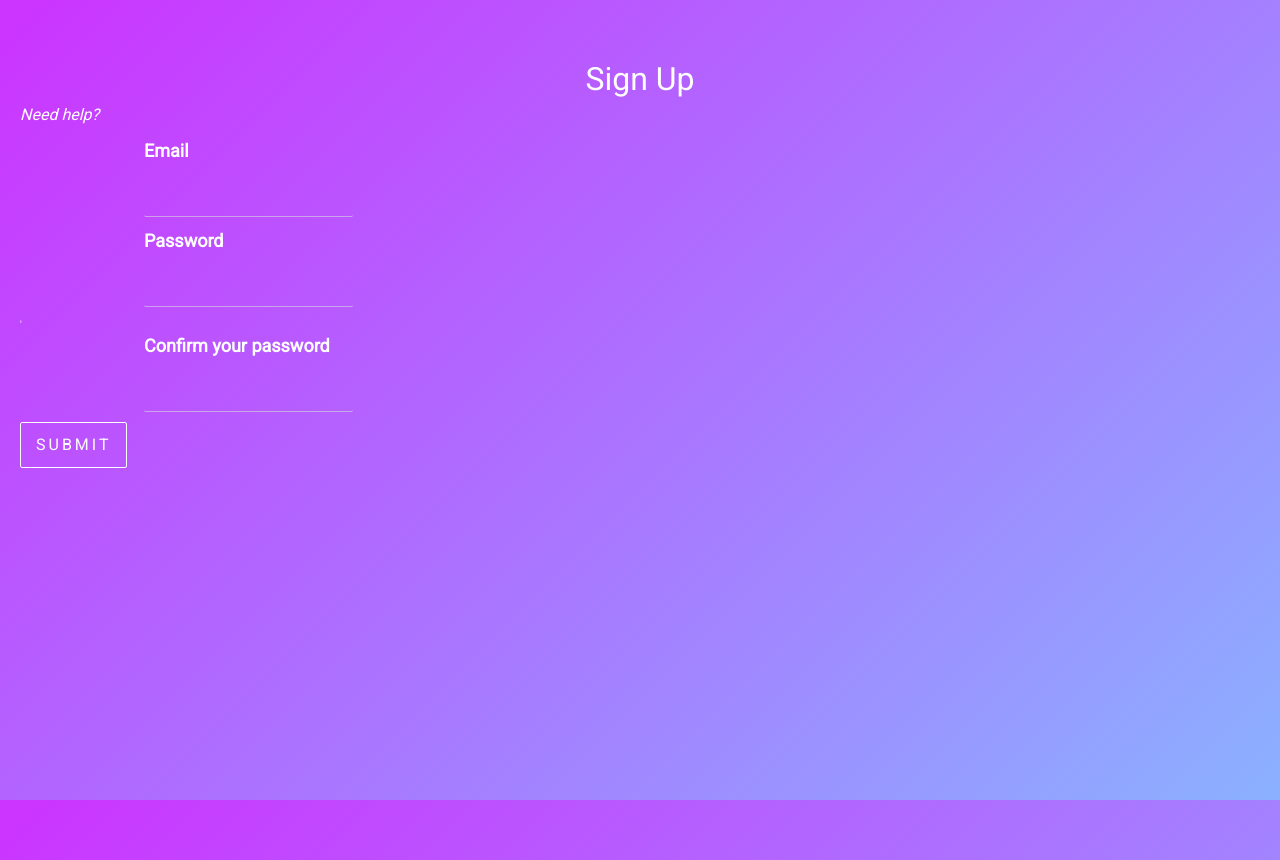
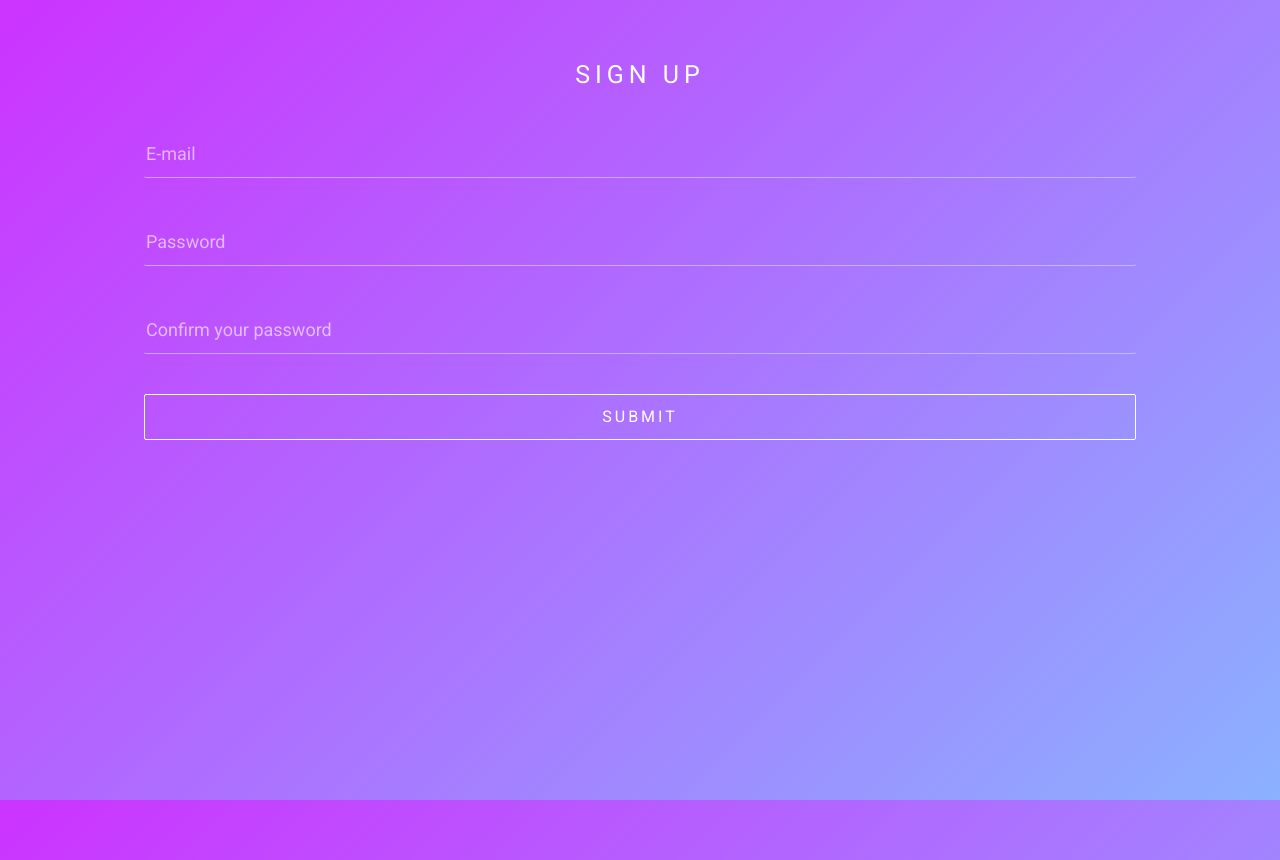
Before and after one commit to dbrudner/KUL-league-page, a React (Create React App) app in the folder react/: page /signup in a window 1280 px wide. Built offline with nearby package versions, Linux system fonts and the light colour scheme.

Commit message:
getting there?

```diff
--- a/react/src/components/home/home.js
+++ b/react/src/components/home/home.js
@@ -51,6 +51,10 @@ class Home extends Component {
 			});
 	};
 
+	login = () => {
+		console.log("Login");
+	};
+
 	render() {
 		if (this.state.loading) return <div>Loading</div>;
 
@@ -67,10 +71,14 @@ class Home extends Component {
 				<div
 					style={{ justifyContent: "space-around", marginTop: "5vh" }}
 				>
-					<Button width="30vw">Login</Button>
-					<Button border="transparent" width="30vw">
-						Sign Up
+					<Button onClick={this.login} width="30vw">
+						Login
 					</Button>
+					<Link to="/sign-up">
+						<Button border="transparent" width="30vw">
+							Sign Up
+						</Button>
+					</Link>
 				</div>
 			</HomeStyled>
 		);
--- a/react/src/components/sign-up/sign-up.js
+++ b/react/src/components/sign-up/sign-up.js
@@ -1,64 +1,106 @@
-import React, {Component} from 'react';
-import {Redirect} from 'react-router-dom'
-import axios from 'axios';
-import Header from '../../styled/elements/header'
-import P from '../../styled/elements/p'
-import Button from '../../styled/elements/button'
-import Input from '../../styled/elements/input'
-import Label from '../../styled/elements/label'
+import React, { Component } from "react";
+import { Redirect } from "react-router-dom";
+import axios from "axios";
+import Header from "../../styled/elements/header";
+import P from "../../styled/elements/p";
+import Button from "../../styled/elements/button";
+import Input from "../../styled/elements/input";
+import Label from "../../styled/elements/label";
+import { Link } from "react-router-dom";
 
 export default class Login extends Component {
 	constructor(props) {
 		super(props);
 		this.state = {
-            email: '',
-            password: '',
-            passwordConfirm: '',
-            error: '',
+			email: "",
+			password: "",
+			passwordConfirm: "",
+			error: "",
 			redirect: null
-        }
+		};
 	}
 
-    handleChange = (key, value) => {this.setState({[key]: value})}
+	handleChange = (key, value) => {
+		this.setState({ [key]: value });
+	};
 
 	handleSubmit = e => {
 		e.preventDefault();
-        const {email, password, passwordConfirm} = this.state;
+		const { email, password, passwordConfirm } = this.state;
 		if (password !== passwordConfirm) return;
 		if (!password.trim() || !email.trim()) return;
 
-        axios.post('/signup', {email, password})
+		axios
+			.post("/signup", { email, password })
 			.then(res => {
-            this.setState({redirect: "/"})
-        }).catch(err => {
+				this.setState({ redirect: "/" });
+			})
+			.catch(err => {
 				console.log(err);
-        })
-    }
+			});
+	};
 
 	render() {
-
-        if (this.state.redirect) return <Redirect to="/" />
+		if (this.state.redirect) return <Redirect to="/" />;
 
 		return (
-            <div>
-                <Header center>Sign Up</Header>
-                <P helper>Need help?</P>
+			<div
+				style={{
+					textAlign: "center"
+				}}
+			>
+				<h1 style={{ letterSpacing: "5px" }} center>
+					SIGN UP
+				</h1>
+				{/* <P helper>Need help?</P> */}
 				<form onSubmit={this.handleSubmit}>
-                    <div>
-                        <Label>Email</Label>
-                        <Input type="text" value={this.state.email} onChange={e => this.handleChange("email", e.target.value)} />
+					<div s>
+						<Input
+							placeholder="E-mail"
+							type="text"
+							value={this.state.email}
+							onChange={e =>
+								this.handleChange("email", e.target.value)
+							}
+						/>
 					</div>
 					<div>
-                        <Label>Password</Label>
-                        <Input type="text" value={this.state.password} onChange={e => this.handleChange("password", e.target.value)} />
+						<Input
+							placeholder="Password"
+							type="password"
+							value={this.state.password}
+							onChange={e =>
+								this.handleChange("password", e.target.value)
+							}
+						/>
 					</div>
-                    <div>                   '
-                        <Label>Confirm your password</Label>
-                        <Input type="text" value={this.state.passwordConfirm} onChange={e => this.handleChange("passwordConfirm", e.target.value)} />
+					<div>
+						<Input
+							placeholder="Confirm your password"
+							type="text"
+							value={this.state.passwordConfirm}
+							onChange={e =>
+								this.handleChange(
+									"passwordConfirm",
+									e.target.value
+								)
+							}
+						/>
 					</div>
-                    <Button type="submit">Submit</Button>
+					{/* <p
+						style={{
+							textAlign: "left",
+							marginTop: "2vh",
+							marginLeft: "10%"
+						}}
+					>
+						Already have an account? <Link to="/home">Sign in</Link>
+					</p> */}
+					<Button width="80%" margin="5vh 0" center type="submit">
+						Submit
+					</Button>
 				</form>
 			</div>
-        )
+		);
 	}
 }
--- a/react/src/styled/elements/button.js
+++ b/react/src/styled/elements/button.js
@@ -40,9 +40,9 @@ const Button = styled.button`
 	text-transform: uppercase;
 	letter-spacing: 3px;
 	font-size: 16px;
-	width: ${props => props.width}
+	width: ${props => props.width};
 	/* font-size: 36px; */
-	/* margin: ${props => props.margin || 0} */
+	margin: ${props => props.margin || 0};
 	/* width: ${props => props.width || ""} */
 
 	/* :active {
--- a/react/src/styled/elements/input.js
+++ b/react/src/styled/elements/input.js
@@ -12,6 +12,9 @@ const Input = styled.input`
 	display: block;
 	background-color: transparent;
 	opacity: 0.6;
+	margin: auto;
+	width: 80%;
+	margin-top: 5vh;
 
 	:focus {
 		outline: none;
```
Lines whose indentation alone changed are shown as unchanged.
